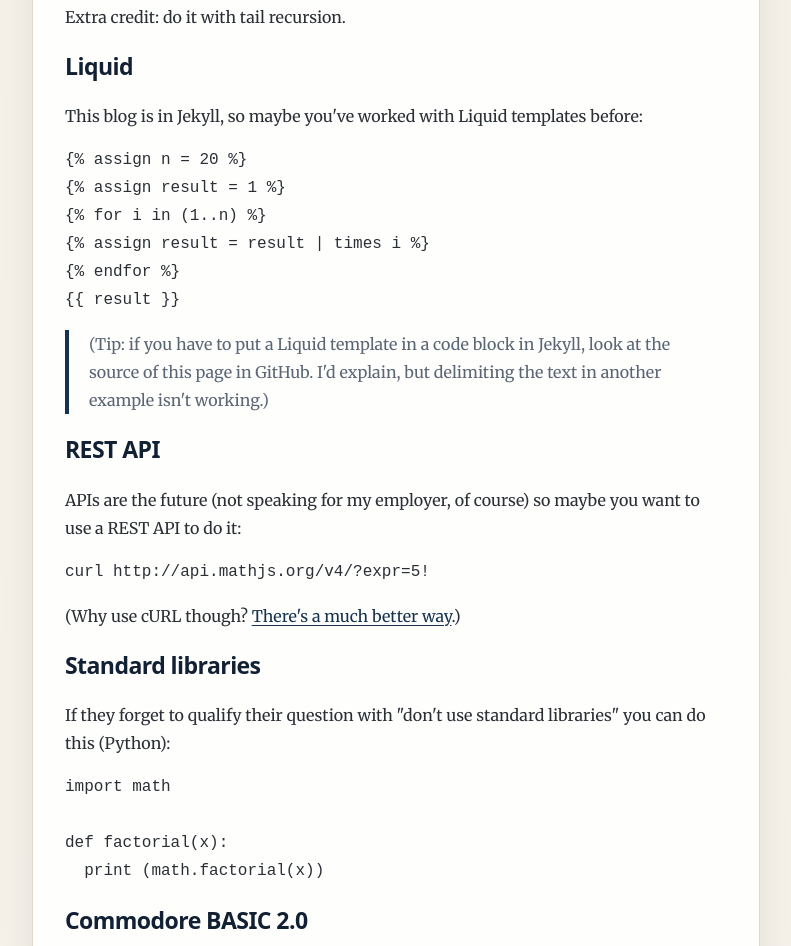
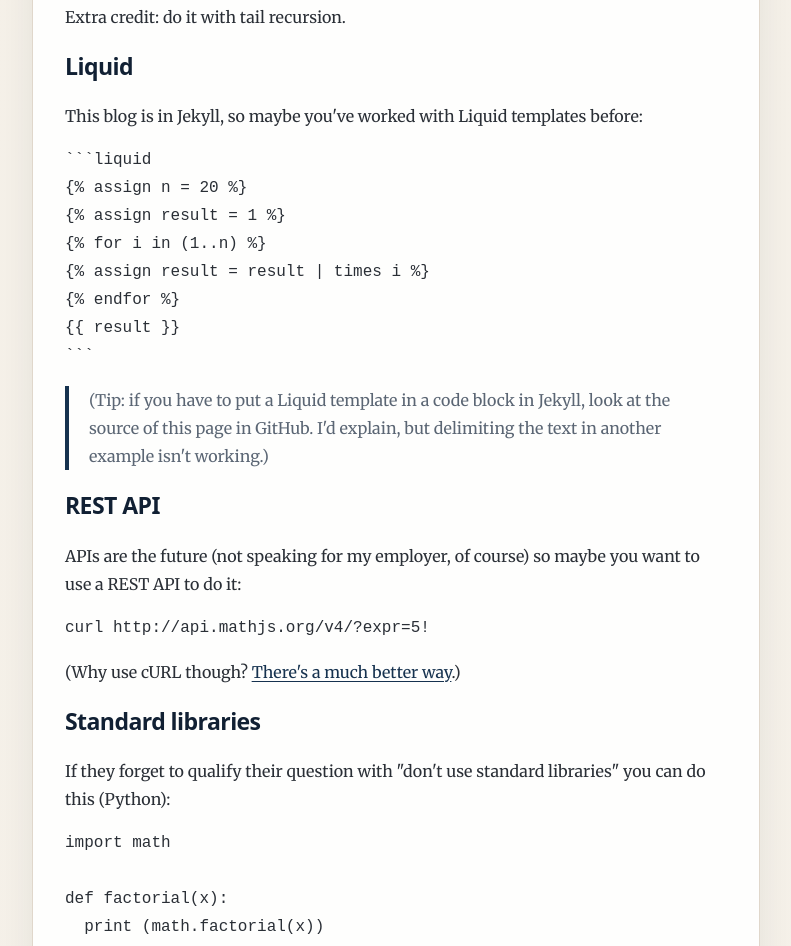
Before and after one commit to jkonrath/jkonrath.github.io, a Gatsby site: page / in a window 1280 px wide. Shown: the part 9486-10432 px from the top of the page, without its empty margins (244-1035 px from the left). Built offline with nearby package versions, Linux system fonts and the light colour scheme; Gatsby itself is replaced by a stand-in of ours; some packages are replaced by stand-ins of ours; code samples lack their colours.

Commit message:
Update 2021-10-26-factorial.md

````diff
--- a/content/blog/2021-10-26-factorial.md
+++ b/content/blog/2021-10-26-factorial.md
@@ -82,7 +82,8 @@ Extra credit: do it with tail recursion.
 
 This blog is in Jekyll, so maybe you've worked with Liquid templates before:
 
-```
+<pre>
+```liquid
 {% assign n = 20 %}
 {% assign result = 1 %}
 {% for i in (1..n) %}
@@ -90,7 +91,7 @@ This blog is in Jekyll, so maybe you've worked with Liquid templates before:
 {% endfor %}
 {{ result }}
 ```
-
+</pre>
 
 > (Tip: if you have to put a Liquid template in a code block in Jekyll, look at the source of this page in GitHub. I'd explain, but delimiting the text in another example isn't working.)
 
````
